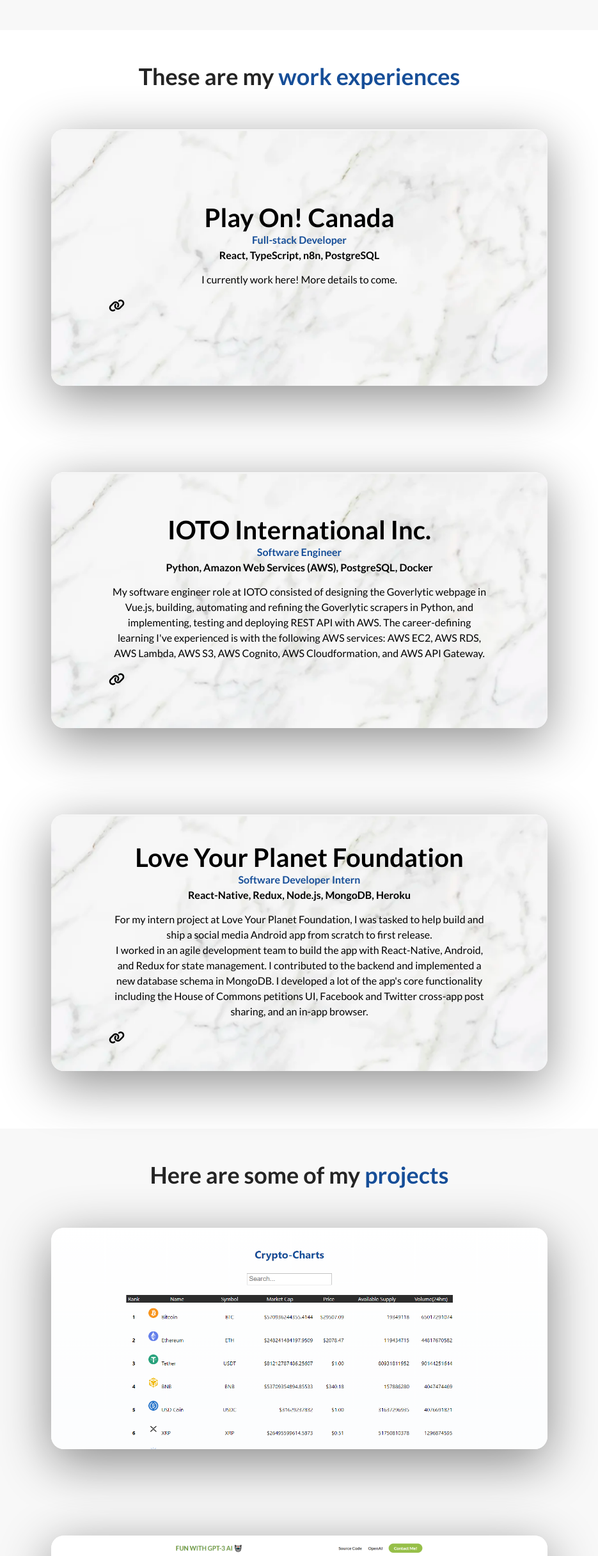
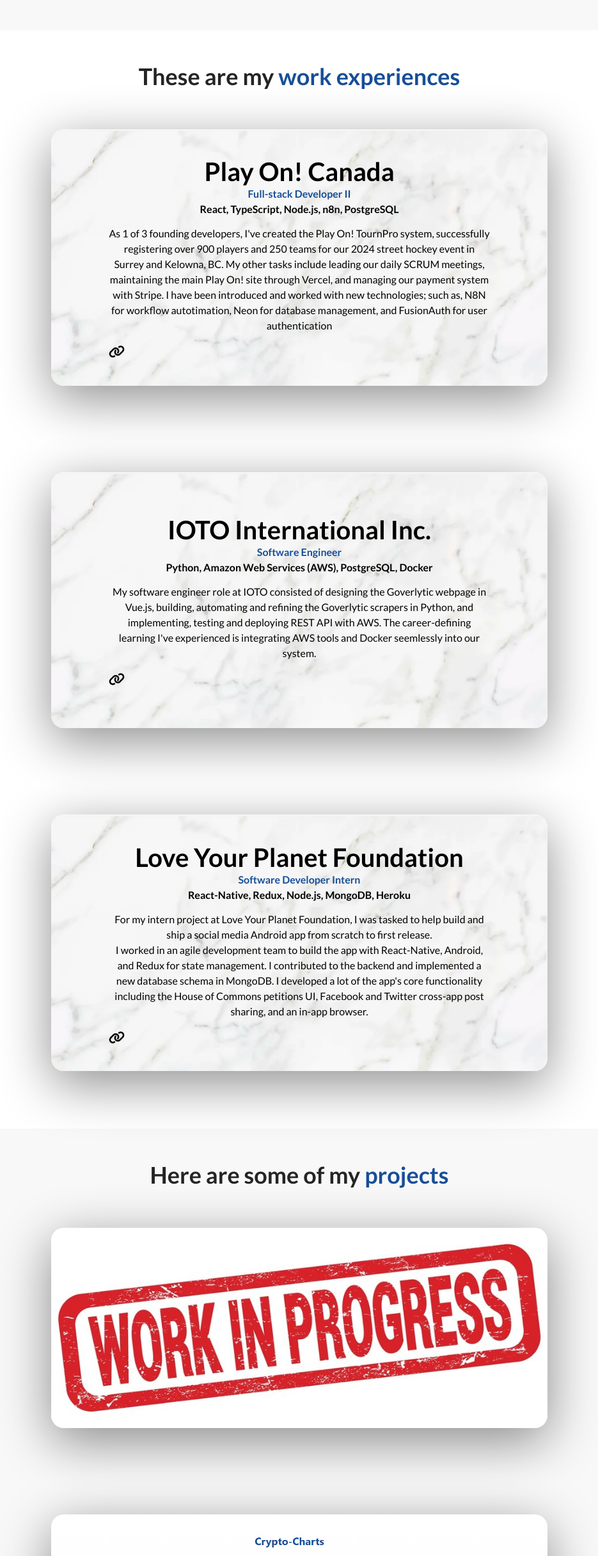
Before and after one commit to ErichasaTan/ErichasaTan.github.io, a plain HTML site: page index.html in a window 1280 px wide. Shown: the part 1196-3628 px from the top of the page at 64% size, without its empty margins (172-1107 px from the left). Drawn offline with Linux system fonts and the light colour scheme.

Commit message:
fixed FA icons and updated information

```diff
--- a/index.html
+++ b/index.html
@@ -8,7 +8,7 @@
     <title>Eric Tan · Portfolio</title>
     <link rel="stylesheet" href="./styles.css">
     <link rel="icon" type="image/png" href="./assets/ETBlack.png">
-    <script src="https://kit.fontawesome.com/c8e4d183c2.js" crossorigin="anonymous"></script>
+    <script src="https://kit.fontawesome.com/d4c5809442.js" crossorigin="anonymous"></script>
 </head>
 
 <body>
@@ -185,10 +185,14 @@
                             <img src="./assets/Whitebackground.PNG" class="work_img" alt="Crypto app project">
                             <div class="work_description">
                             <h3 class="work_description--title">Play On! Canada</h3>
-                            <h4 class="work_description--sub-title"><span class="text--purple">Full-stack Developer</span></h4>
-                            <h4 class="work_description--sub-title">React, TypeScript, n8n, PostgreSQL
+                            <h4 class="work_description--sub-title"><span class="text--purple">Full-stack Developer II</span></h4>
+                            <h4 class="work_description--sub-title">React, TypeScript, Node.js, n8n, PostgreSQL
                             </h4>
-                            <p class="work_description--para">I currently work here! More details to come.
+                            <p class="work_description--para">
+                                As 1 of 3 founding developers, I've created the Play On! TournPro system, successfully registering over 900 players and 250 teams
+                                for our 2024 street hockey event in Surrey and Kelowna, BC. My other tasks include leading our daily SCRUM meetings,
+                                maintaining the main Play On! site through Vercel, and managing our payment system with Stripe.
+                                I have been introduced and worked with new technologies; such as, N8N for workflow autotimation, Neon for database management, and FusionAuth for user authentication
                             </p>
                             <div class="work_description--links">
                                 <a href="https://www.playon.ca/" target="_blank"
@@ -210,7 +214,7 @@
                             <p class="work_description--para">
                                 My software engineer role at IOTO consisted of designing the Goverlytic webpage in Vue.js,
                                 building, automating and refining the Goverlytic scrapers in Python, and implementing, testing and deploying REST API with AWS.
-                                The career-defining learning I've experienced is with the following AWS services: AWS EC2, AWS RDS, AWS Lambda, AWS S3, AWS Cognito, AWS Cloudformation, and AWS API Gateway.
+                                The career-defining learning I've experienced is integrating AWS tools and Docker seemlessly into our system.
                             </p>
                             <div class="work_description--links">
                                 <a href="https://ioto.ca/" target="_blank"
@@ -254,6 +258,25 @@
             <div class="row">
                 <h1 class="section_title">Here are some of my <span class="text--purple">projects</span></h1>
                 <ul class="project_list">
+                                        <li class="project">
+                                            <div class="project_wrapper">
+                                                <img src="./assets/wip.jpg" class="project_img" alt="Crypto app project">
+                                                <div class="project_description">
+                                                    <h3 class="project_description--title">Instagram Web Scraper</h3>
+                                                    <h4 class="project_description--sub-title">Python</h4>
+                                                    <p class="project_description--para">Work in progress. More to come!
+                                                    </p>
+                                                    <div class="project_description--links">
+                                                        <a href="https://github.com/ErichasaTan/web-scraper" target="_blank" class="project_description--link">
+                                                            <i class="fab fa-github"></i>
+                                                        </a>
+                                                        <a href="" target="_blank" class="project_description--link">
+                                                            <i class="fas fa-link"></i>
+                                                        </a>
+                                                    </div>
+                                                </div>
+                                            </div>
+                                        </li>
                     <li class="project">
                         <div class="project_wrapper">
                             <img src="./assets/crypto_charts.PNG" class="project_img" alt="Crypto app project">
--- a/styles.css
+++ b/styles.css
@@ -211,6 +211,7 @@ nav {
 .about-me__links {
     animation: fade-up 650ms 800ms backwards;
 }
+
 
 /** Animation for the about me **/
 @keyframes fade-up {
```
Also changed, not shown: assets/wip.jpg (added), 1 other file.
